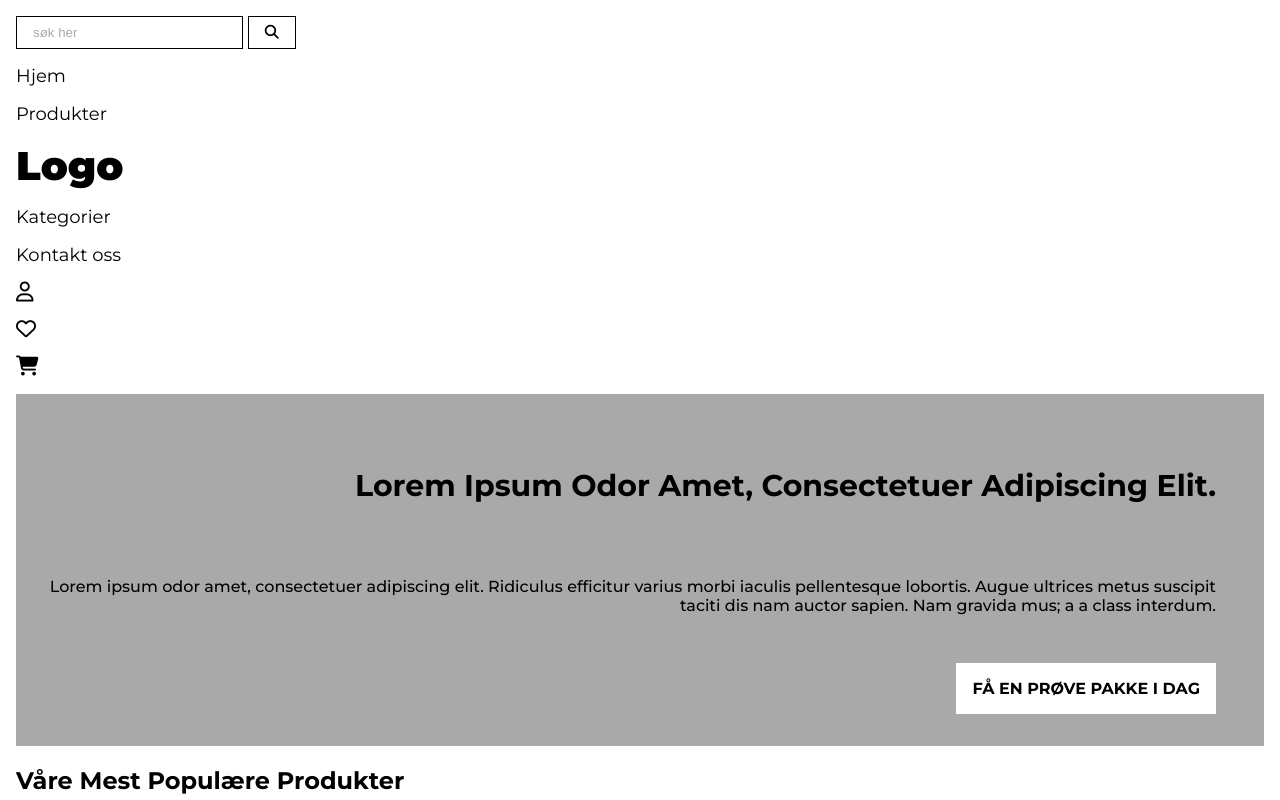
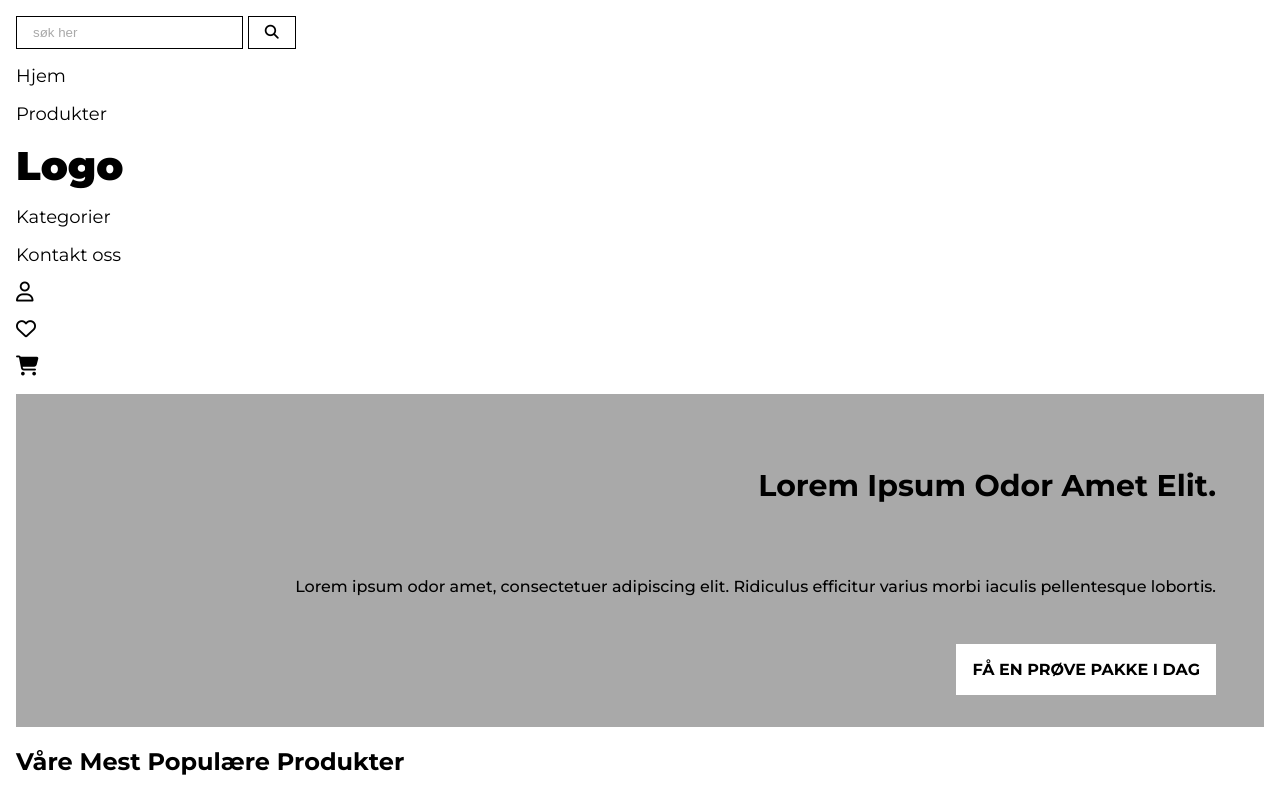
Before and after one commit to johannkb/johannkb.github.io, a plain HTML site: page html/index.html in a window 1280 px wide. Shown: the top 800 px of the page. Drawn offline with Linux system fonts and the light colour scheme.

Commit message:
Update index.html

```diff
--- a/html/index.html
+++ b/html/index.html
@@ -30,8 +30,8 @@
     </nav>
     <main>
         <section id="mainbanner">
-            <h2>Lorem ipsum odor amet, consectetuer adipiscing elit. </h2>
-                <p>Lorem ipsum odor amet, consectetuer adipiscing elit. Ridiculus efficitur varius morbi iaculis pellentesque lobortis. Augue ultrices metus suscipit taciti dis nam auctor sapien. Nam gravida mus; a a class interdum.</p>
+            <h2>Lorem ipsum odor amet elit. </h2>
+                <p>Lorem ipsum odor amet, consectetuer adipiscing elit. Ridiculus efficitur varius morbi iaculis pellentesque lobortis.</p>
                 <a href="#" id="mainbutton" alt="trykk her for å gå videre til en side hvor du kan bestille en prøvepakke">få en prøve pakke i dag</a>
         </section>
         <section id="product">
```
